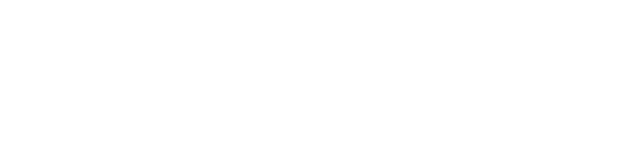
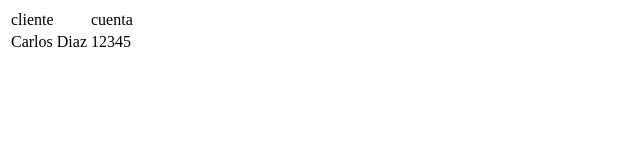
Before and after one commit to jgonzalespa/MyFirstRepository, a plain HTML site: page index.html in a window 1280 px wide. Shown: the whole page, without its empty margins (0-640 px from the left). Drawn offline with Linux system fonts and the light colour scheme.

Commit message:
cambios del programador1

```diff
--- a/index.html
+++ b/index.html
@@ -7,6 +7,17 @@
     <title>Document</title>
 </head>
 <body>
-
+    <div>
+        <table>
+            <tr>
+                <td>cliente</td>
+                <td>cuenta</td>
+            </tr>
+            <tr>
+                <td>Carlos Diaz</td>
+                <td>12345</td>
+            </tr>
+        </table>
+    </div>
 </body>
 </html>
```
